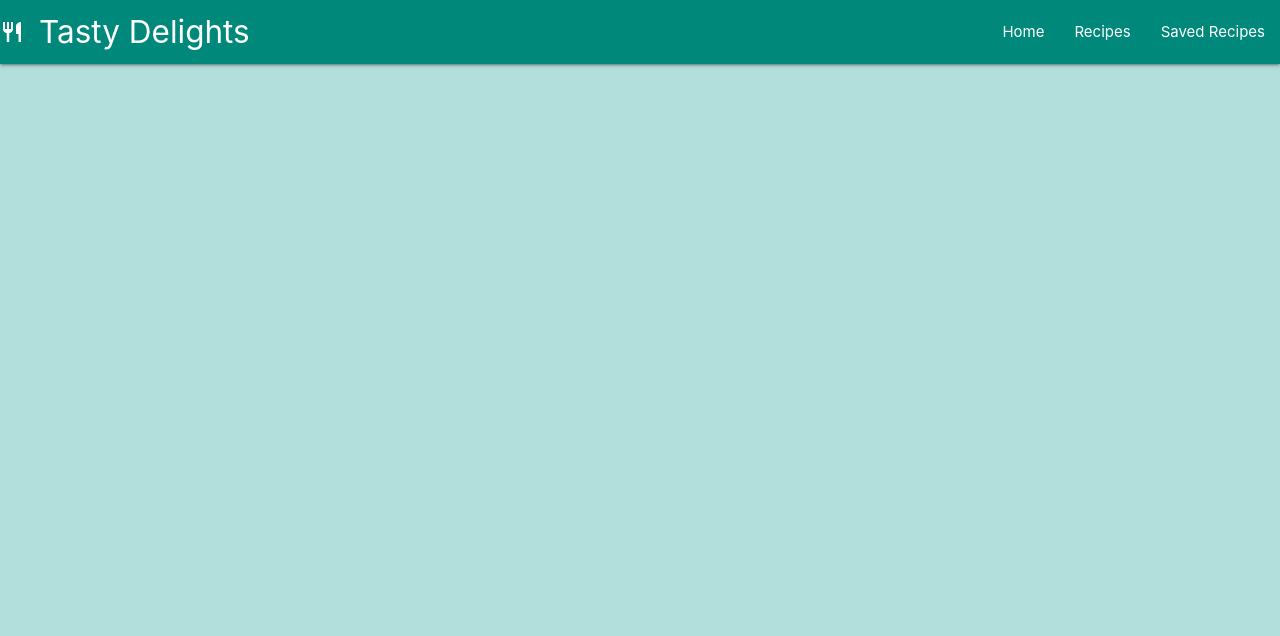
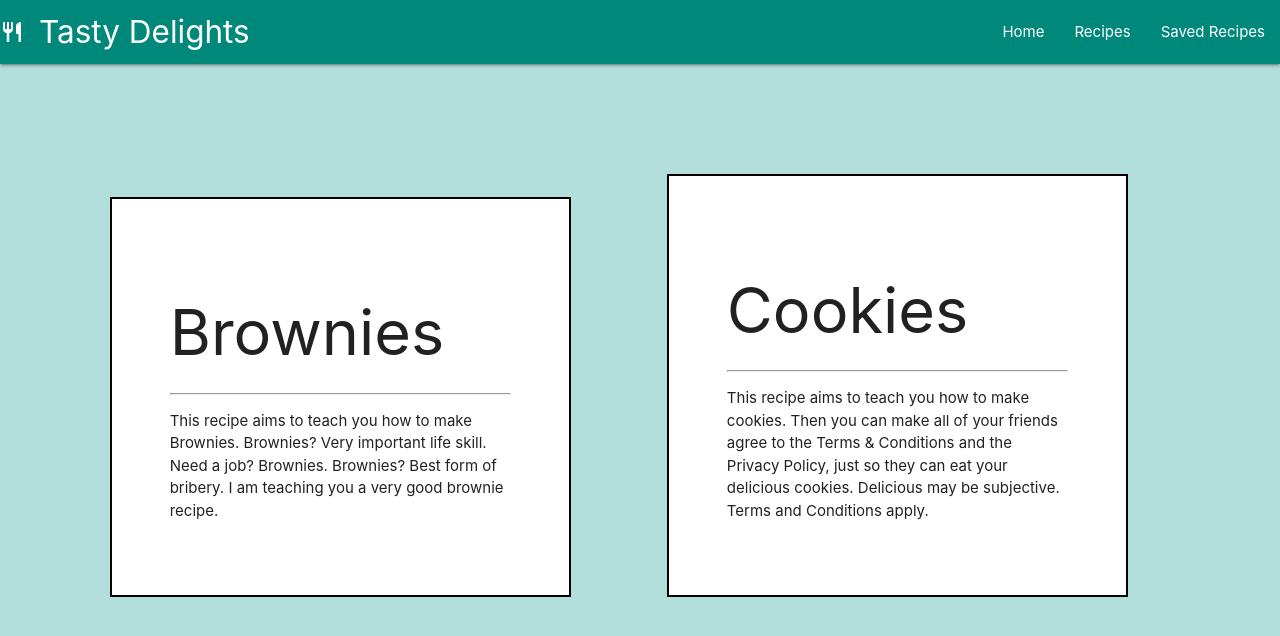
Before and after one commit to mariamali24/WebApp-lab-2, a website: page views/Lab1-pg4.html in a window 1280 px wide. Drawn offline with nearby package versions, Linux system fonts and the light colour scheme; files that its build step writes are made by us from their sources.

Commit message:
added external stylesheet

```diff
--- a/public/style.css
+++ b/public/style.css
@@ -0,0 +1,14 @@
+.recipes {
+    height: 90vh;
+    padding: 5%;
+}
+
+.recipe {
+    display: inline-block;
+    width: 40%;
+    padding: 5%;
+    margin: 4%;
+    border: 2px solid black;
+    background-color: white;
+    box-sizing: border-box;
+}
--- a/views/Lab1-pg4.html
+++ b/views/Lab1-pg4.html
@@ -1,5 +1,6 @@
 <!DOCTYPE html>
 <html lang="en">
+
 <head>
     <meta charset="UTF-8">
     <meta http-equiv="X-UA-Compatible" content="IE=edge">
@@ -9,14 +10,16 @@
     <!-- Imported Materialize CSS and Icons-->
     <link rel="stylesheet" href="https://cdnjs.cloudflare.com/ajax/libs/materialize/1.0.0/css/materialize.min.css">
     <link href="https://fonts.googleapis.com/icon?family=Material+Icons" rel="stylesheet">
-
+    <link rel="stylesheet" href="style.css">
 
 </head>
+
 <body class="teal lighten-4">
     <header>
         <nav>
             <div class="nav-wrapper teal darken-1">
-                <a href="#" class="brand-logo teal darken-1 food-link"> <i class="material-icons left">restaurant</i>Tasty Delights</a>
+                <a href="#" class="brand-logo teal darken-1 food-link"> <i
+                        class="material-icons left">restaurant</i>Tasty Delights</a>
 
                 <ul id="nav-mobile" class="right hide-on-med-and-down teal darken-1">
                     <li><a href="/">Home</a></li>
@@ -27,5 +30,32 @@
         </nav>
     </header>
 
+    <div class="recipes">
+        <div class="recipe">
+            <h1>
+                Brownies
+            </h1>
+            <hr>
+            <p>
+                This recipe aims to teach you how to make Brownies. Brownies? Very important life skill.
+                Need a job? Brownies. Brownies? Best form of bribery. I am teaching you a very good brownie
+                recipe.
+            </p>
+        </div>
+
+        <div class="recipe">
+            <h1>
+                Cookies
+            </h1>
+            <hr>
+            <p>
+                This recipe aims to teach you how to make cookies. Then you can make
+                all of your friends agree to the Terms & Conditions and the Privacy Policy,
+                just so they can eat your delicious cookies. Delicious may be subjective. Terms and Conditions apply.
+            </p>
+        </div>
+    </div>
+
 </body>
+
 </html>
```
